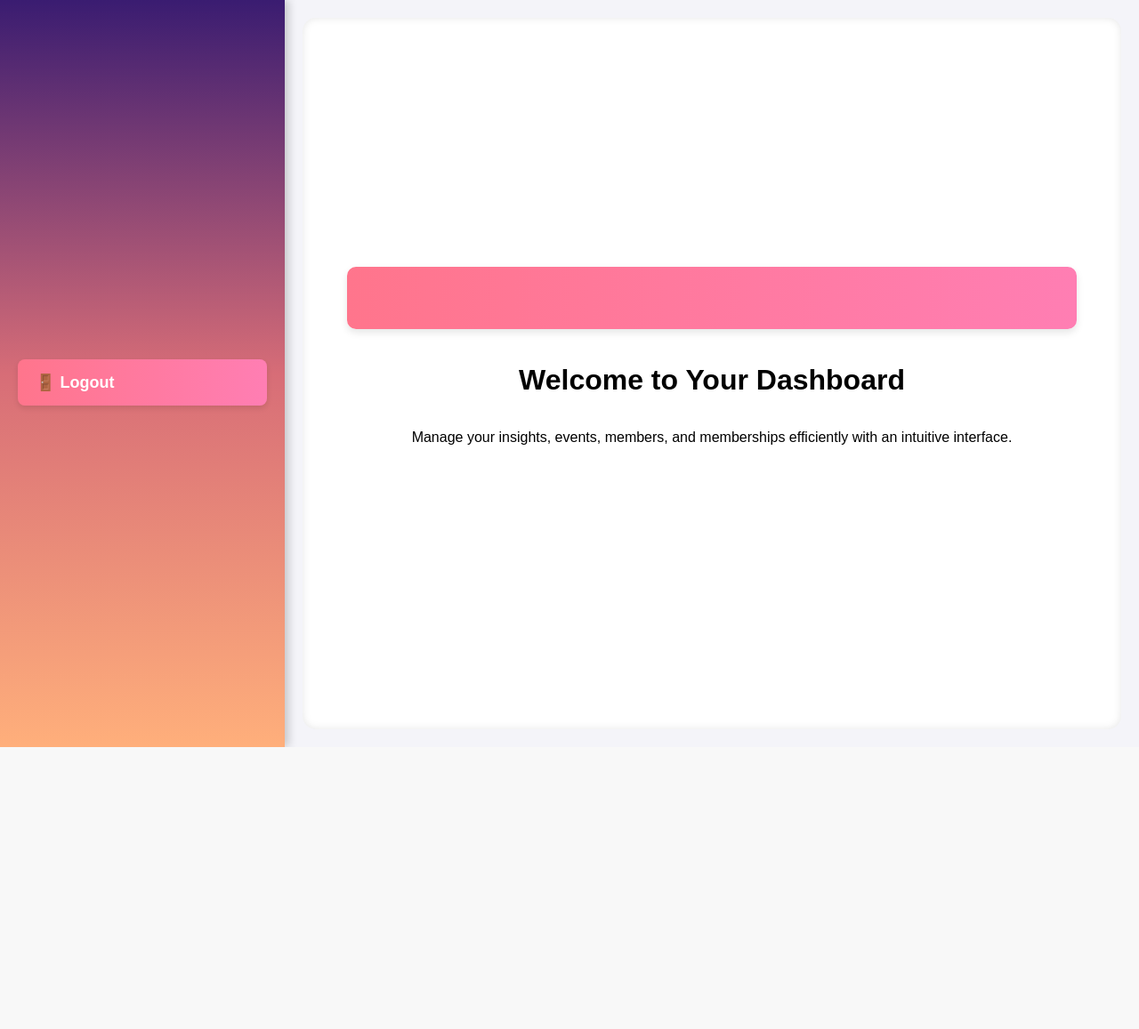
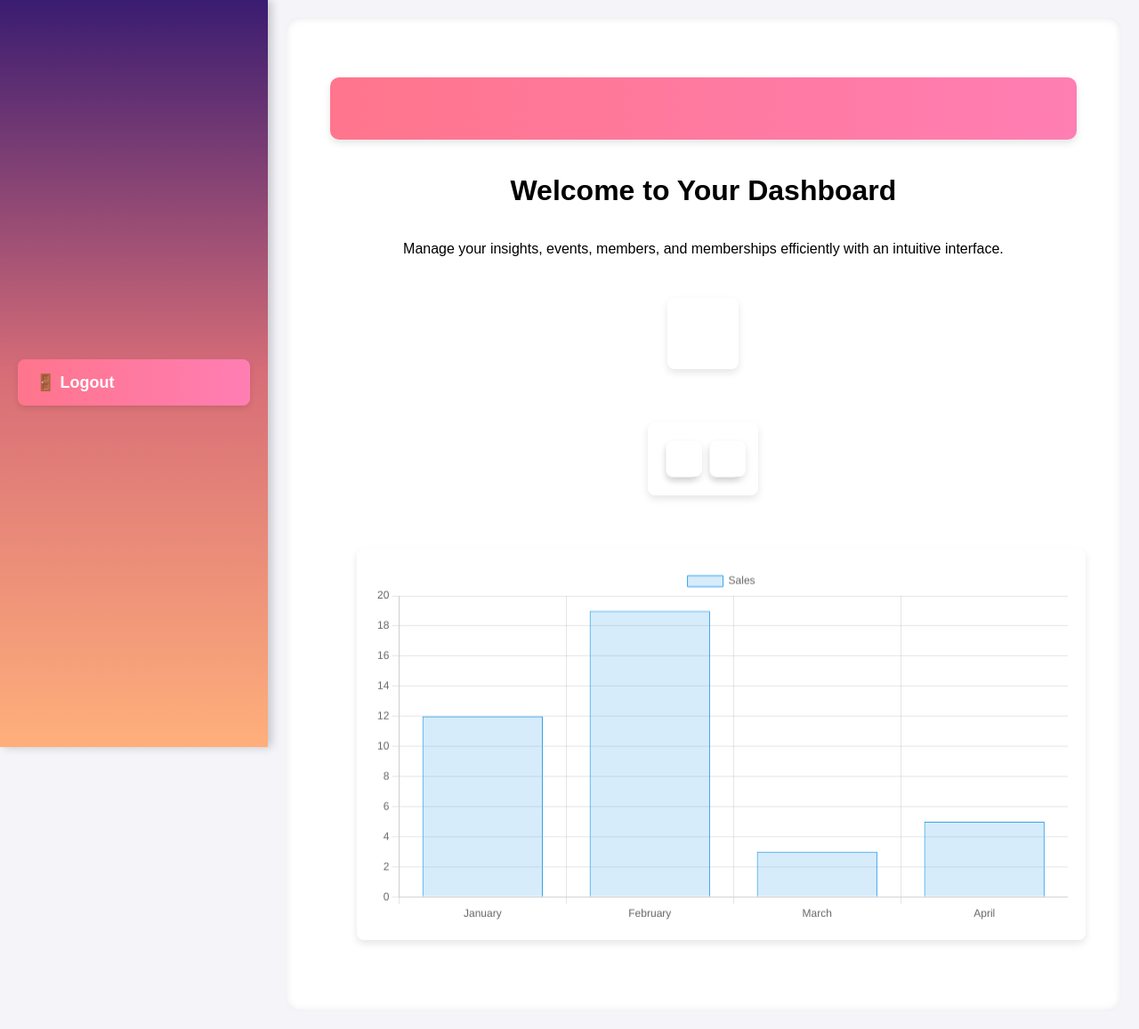
Before and after one commit to AdvancedWebTeam0/togetherCulture, a Django app: template together_culture/adminApp/templates/admin_dashboard.html in a window 1280 px wide. Shown: the whole page at 89% size. Before the commit the page ends 840 px from the top, so only its background shows below. Run offline with Django 5.2, Linux system fonts and the light colour scheme; the template is opened without the code that fills it, so the values that code supplies are empty.

Commit message:
updated code for cards and added charts for dashboard and insights

```diff
--- a/together_culture/adminApp/templates/admin_dashboard.html
+++ b/together_culture/adminApp/templates/admin_dashboard.html
@@ -9,9 +9,53 @@
 {% block content %}
 <h1>Welcome to Your Dashboard</h1>
 <p>Manage your insights, events, members, and memberships efficiently with an intuitive interface.</p>
-
-<div class="dashboard-container">
-    {% include 'cards.html' with cards=cards %}
+<div class="main-content">
+    <section class="cards-container">
+        {% include 'cards.html' with cards=cards %}
+    </section>
 </div>
 
+<div class="main-content">
+    <section class="cards-container">
+        <div class="parent-container">
+            <div class="child-container">
+                <section class="cards-container">
+                   <!-- tags-->
+
+                </section>
+            </div>
+            <div class="child-container">
+                <section class="cards-container">
+                    <!-- labels-->
+
+                </section>
+            </div>
+        </div>
+    </section>
+</div>
+
+<div class="main-content">
+    <section class="chart-container">
+        <canvas id="myChart"></canvas>
+    </section>
+</div>
+
+<script src="https://cdn.jsdelivr.net/npm/chart.js"></script>
+<script>
+    var ctx = document.getElementById('myChart').getContext('2d');
+    var salesChart = new Chart(ctx, {
+        type: 'bar',
+        data: {
+            labels: ['January', 'February', 'March', 'April'],
+            datasets: [{
+                label: 'Sales',
+                data: [12, 19, 3, 5],
+                backgroundColor: 'rgba(54, 162, 235, 0.2)',
+                borderColor: 'rgba(54, 162, 235, 1)',
+                borderWidth: 1
+            }]
+        }
+    });
+</script>
+
 {% endblock %}
--- a/together_culture/adminApp/views.py
+++ b/together_culture/adminApp/views.py
@@ -16,9 +16,9 @@ nav_items = [
     ]
 
 cards = [
-        {"id": 1, "title": "Total Events", "value": 120, "footer": "Updated 2 hours ago"},
-        {"id": 2, "title": "Active Tags", "value": 45, "footer": "Updated 3 hours ago"},
-        {"id": 3, "title": "Upcoming Events", "value": 15, "footer": "Updated 5 hours ago"}
+        {'id': 1, 'title': 'Card 1', 'value': 100, 'interval': 10000},  # 10 seconds
+        {'id': 2, 'title': 'Card 2', 'value': 200, 'interval': 5000},
+        {'id': 3, 'title': 'Card 3', 'value': 300, 'interval': 90000},
     ]
 
 def admin_dashboard(request):
--- a/together_culture/static/css/cards.css
+++ b/together_culture/static/css/cards.css
@@ -15,7 +15,7 @@
 
 .card-container {
     display: flex;
-    gap: 20px;
+    gap: 10px;
     padding: 20px;
     flex-wrap: wrap;
     justify-content: center;
@@ -65,3 +65,92 @@
     text-align: center;
     color: #6c757d;
 }
+
+.main-content {
+    flex-grow: 1;
+    padding: 30px;
+}
+
+/* Dashboard Sections Styling */
+.dashboard-sections {
+    display: grid;
+    grid-template-columns: repeat(auto-fill, minmax(300px, 1fr)); /* This allows flexible columns */
+    gap: 20px;  /* Space between sections */
+    margin-top: 20px;
+}
+
+section {
+    background-color: white;
+    padding: 20px;
+    border-radius: 8px;
+    box-shadow: 0 4px 8px rgba(0, 0, 0, 0.1);
+}
+
+section h2 {
+    font-size: 22px;
+    margin-bottom: 20px;
+    color: #333;
+}
+
+section ul {
+    list-style: none;
+}
+
+section ul li {
+    margin-bottom: 10px;
+}
+
+/* Make it responsive */
+@media (max-width: 768px) {
+    .dashboard-sections {
+        grid-template-columns: 1fr 1fr;
+    }
+}
+
+@media (max-width: 480px) {
+    .dashboard-sections {
+        grid-template-columns: 1fr;
+    }
+}
+
+/* Style the chart container */
+.chart-container {
+    position: relative; /* To ensure the canvas element stays within its bounds */
+    width: 100%; /* 100% of the parent container's width */
+    height: 400px; /* Set a specific height for the chart */
+}
+
+/* Make the canvas responsive */
+.chart-container canvas {
+    width: 100% !important;
+    height: 100% !important;
+}
+
+/* Parent container with Flexbox */
+.parent-container {
+    display: flex;
+    gap: 1; /* Space between containers */
+    flex-wrap: wrap; /* Allows the containers to wrap on smaller screens */
+    justify-content: space-between; /* Space between items */
+}
+
+/* Individual containers (items inside the parent) */
+.child-container {
+    width: 40%; /* Adjust width to control how many fit side by side */
+    padding: 1px;
+    border-radius: 8px;
+    box-shadow: 0 4px 6px rgba(0, 0, 0, 0.1);
+}
+
+/* Make it responsive */
+@media (max-width: 768px) {
+    .child-container {
+        width: 50%; /* On medium screens, 2 items per row */
+    }
+}
+
+@media (max-width: 480px) {
+    .child-container {
+        width: 100%; /* On mobile screens, 1 item per row */
+    }
+}
--- a/together_culture/static/js/layout.js
+++ b/together_culture/static/js/layout.js
@@ -10,25 +10,23 @@ function toggleSubMenu() {
     }
 }
 
-// static/js/dashboard.js
+document.addEventListener("DOMContentLoaded", function() {
+    // Loop through each card and set up its individual interval
+    document.querySelectorAll('.card').forEach(function(card) {
+        const cardId = card.id.split('-')[1]; // Extract card ID from 'card-1', 'card-2', etc.
+        const interval = card.getAttribute('data-interval');  // Get the interval for this card
 
-document.addEventListener("DOMContentLoaded", function() {
-    // Polling for cards with dynamic card IDs (assuming they follow a similar structure)
-    const cards = document.querySelectorAll('.card');
-
-    cards.forEach(card => {
-        const cardId = card.getAttribute('id').split('-')[1]; // Extracts card ID (e.g., '1' from 'card-1')
-
+        // Set polling for this card with its own interval
         setInterval(function() {
-            fetch(`./update-card/${cardId}/`)  // Dynamic URL based on card ID
+            fetch(`./update-card/${cardId}/`)
                 .then(response => response.json())
                 .then(data => {
                     const cardValueElement = card.querySelector('.card-body .card-value');
                     if (cardValueElement && data.new_value) {
-                        cardValueElement.textContent = data.new_value;  // Update the card value
+                        cardValueElement.textContent = data.new_value;  // Update the card value with new data
                     }
                 })
                 .catch(error => console.error(`Error updating card ${cardId}:`, error));
-        }, 10000);  // Poll every 60 seconds for each card
+        }, parseInt(interval));  // Use the unique interval for this card
     });
 });
--- a/together_culture/templates/cards.html
+++ b/together_culture/templates/cards.html
@@ -1,6 +1,7 @@
+
 <div class="card-container">
     {% for card in cards %}
-    <div class="card" id="card-{{ card.id }}">
+        <div class="card" id="card-{{ card.id }}" data-interval="{{ card.interval }}">
             <div class="card-header">
                 <h3 class="card-title">{{ card.title }}</h3>
             </div>
```
Also changed, not shown: together_culture/adminApp/templates/insights.html (+54 -0 lines). Lines whose indentation alone changed are shown as unchanged.
